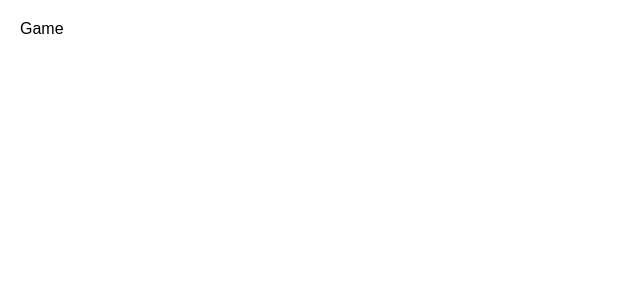
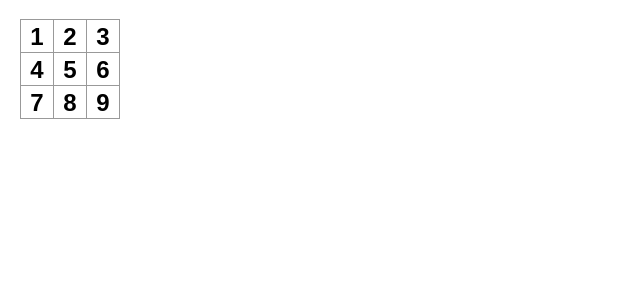
Before and after one commit to Guilherme23645/tic-tac-toe, a React (Vite) app: page / in a window 1280 px wide. Shown: the top 300 px of the page, without its empty margins (0-640 px from the left). Built offline with nearby package versions, Linux system fonts and the light colour scheme.

Commit message:
feat: display board

```diff
--- a/src/Game.jsx
+++ b/src/Game.jsx
@@ -1,6 +1,8 @@
+import Board from "./Board"
+
 const Game = () => {
   return (
-    <div>Game</div>
+    <Board />
   )
 }
 
```
